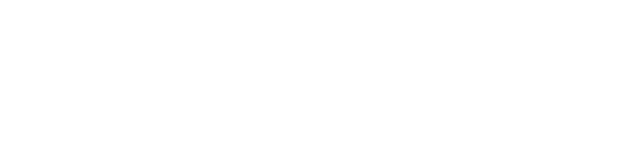
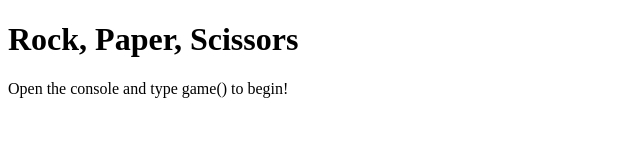
Before and after one commit to mjande/rock-paper-scissors, a plain HTML site: page index.html in a window 1280 px wide. Shown: the whole page, without its empty margins (0-640 px from the left). Drawn offline with Linux system fonts and the light colour scheme.

Commit message:
Add info to html for odin submission

```diff
--- a/index.html
+++ b/index.html
@@ -4,3 +4,7 @@
     <meta charset="UTF-8">
     <script src="index.js"></script>
 </head>
+<body>
+    <h1>Rock, Paper, Scissors</h1>
+    <p>Open the console and type game() to begin!</p>
+</body>
```
